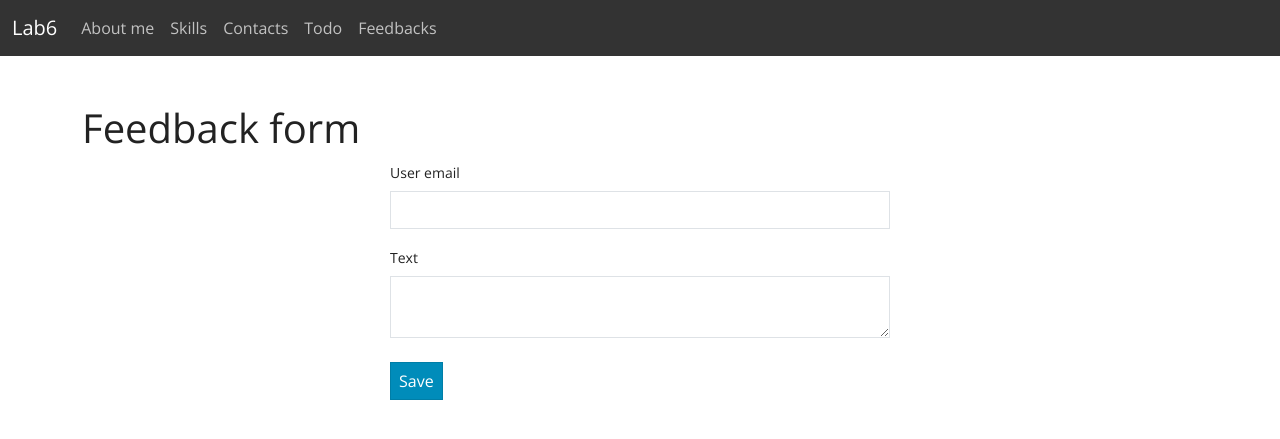
After one commit to VladHolobyn/python-labs, a Flask app: page /feedbacks in a window 1280 px wide. The commit adds this page. Shown: the top 439 px of the page. Run offline with Flask 3, Linux system fonts and the light colour scheme; some libraries are stand-ins or nearby versions.

Commit message:
[TEST-1] Added feedback page

```diff
--- a/lab3/app/forms.py
+++ b/lab3/app/forms.py
@@ -1,5 +1,5 @@
 from flask_wtf import FlaskForm
-from wtforms import StringField, PasswordField, SubmitField, BooleanField, DateField, EmailField
+from wtforms import StringField, PasswordField, SubmitField, BooleanField, DateField, EmailField, TextAreaField
 from wtforms.validators import DataRequired, Length
 
 
@@ -30,6 +30,6 @@ class TodoForm(FlaskForm):
     submit = SubmitField(label="Save")
 
 class FeedbackForm(FlaskForm):
-    text = StringField(label='Text', validators=[DataRequired("Text is required")])
+    text = TextAreaField(label='Text', validators=[DataRequired("Text is required")])
     email = EmailField(label='User email', validators=[DataRequired("Email is required")])
     submit = SubmitField(label="Save")
--- a/lab3/app/templates/_render-field.html
+++ b/lab3/app/templates/_render-field.html
@@ -1,6 +1,6 @@
 {% macro render_field(field) %}
 
-  {% if field.type in ["StringField", "PasswordField", "DateField"] %}
+  {% if field.type in ["StringField", "PasswordField", "DateField", "EmailField", "TextAreaField"] %}
       {{ field.label(class="form-label") }}
   {% elif field.type == "BooleanField" %}
       {{ field.label(class="form-check-label") }}
--- /dev/null
+++ b/lab3/app/templates/feedbacks.html
@@ -0,0 +1,35 @@
+{% extends "base.html" %}
+{% from "_render-field.html" import render_field %}
+{% block title %}Feedbacks{% endblock %}
+{% block content %}
+    <section class="top mt-5 ">
+        <h1>Feedback form</h1>
+        <form class="" action="{{url_for('feedbacks')}}" method="post" style="max-width: 500px; width: 100%; margin:0 auto">
+            {{ form.csrf_token }}
+            <div class="form-group">
+                {{ render_field(form.email, class="form-control") }}
+            </div>
+            <div class="form-group mt-3">
+                {{ render_field(form.text, class="form-control") }}
+            </div>
+            <div class="form-group mt-4 ">
+                {{ render_field(form.submit, class="btn btn-primary") }}
+            </div>
+      </form>
+    </section>
+    <section class="list mt-5">
+        {% for feedback in feedbacks %}
+            <div class="card" style="width: 80%; margin:0 auto">
+                <div class="card-body" >
+                    <h4 class="card-title"></h4>
+                    <h6 class="card-subtitle mb-2 text-muted">{{feedback.user_email}}</h6>
+                    <p class="card-text">{{feedback.text}}</p>
+                    <p class="card-subtitle mb-2 text-muted">{{feedback.date}}</p>
+                </div>
+            </div>
+        {% endfor %}
+    </section>
+
+
+
+{% endblock %}
--- a/lab3/app/templates/menu.html
+++ b/lab3/app/templates/menu.html
@@ -2,7 +2,8 @@
   "About me": url_for('about_page'),
   "Skills": url_for('skills_page'),
   "Contacts": url_for('contacts_page'),
-  "Todo": url_for('todos')})
+  "Todo": url_for('todos'),
+  "Feedbacks": url_for('feedbacks')})
 %}
 
 <nav class="navbar navbar-expand-lg bg-dark" data-bs-theme="dark">
--- a/lab3/app/views.py
+++ b/lab3/app/views.py
@@ -2,10 +2,10 @@ from flask import render_template, request, redirect, url_for, make_response, se
 from datetime import datetime
 import os
 from app import app
-from app.forms import LoginForm, ChangePasswordForm, TodoForm
+from app.forms import LoginForm, ChangePasswordForm, TodoForm, FeedbackForm
 import json
 from app import db
-from app.models import Todo
+from app.models import Todo, Feedback
 
 JSON_FILE = os.path.join(app.static_folder, 'data/login.json')
 
@@ -161,3 +161,31 @@ def delete_todo(id):
     db.session.delete(todo)
     db.session.commit()
     return redirect(url_for("todos"))
+
+
+@app.route('/feedbacks')
+def feedbacks():
+    feedbacks = Feedback.query.all()
+    return render_template("feedbacks.html", feedbacks=feedbacks, form=FeedbackForm())
+
+# @app.route("/todos/add", methods=["POST"])
+# def add_feedback():
+#     form=TodoForm()
+#     new_todo = Todo(title=form.title.data, due_date=form.due_date.data, complete=False)
+#     db.session.add(new_todo)
+#     db.session.commit()
+#     return redirect(url_for("todos"))
+
+# @app.route("/todos/update/<int:id>")
+# def update_feedback(id):
+#     todo = Todo.query.get_or_404(id)
+#     todo.complete = not todo.complete
+#     db.session.commit()
+#     return redirect(url_for("todos"))
+
+# @app.route("/todos/delete/<int:id>")
+# def delete_feedback(id):
+#     todo = Todo.query.get_or_404(id)
+#     db.session.delete(todo)
+#     db.session.commit()
+#     return redirect(url_for("todos"))
```
